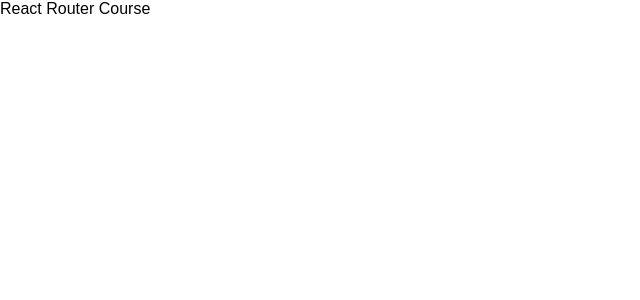
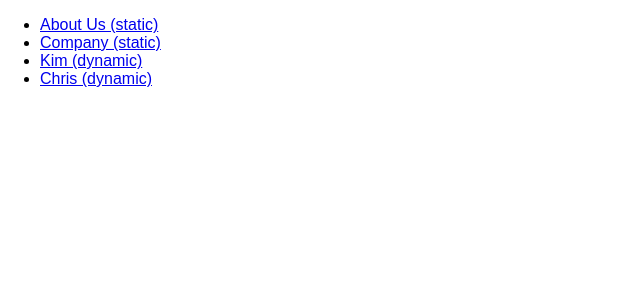
Before and after one commit to vijaybaliah/react-router, a React (Create React App) app: page / in a window 1280 px wide. Shown: the top 300 px of the page, without its empty margins (0-640 px from the left). Built offline with nearby package versions, Linux system fonts and the light colour scheme.

Commit message:
feat: ambiguous routes

```diff
--- a/src/App.js
+++ b/src/App.js
@@ -1,11 +1,35 @@
 import React, { Component } from 'react'
+import {
+  BrowserRouter as Router,
+  Link,
+  Route,
+  Switch
+} from 'react-router-dom'
+
+const About = () => <h2>About</h2>
+const Company = () => <h2>Company</h2>
+const User = ({ match }) => (
+  <div>
+    <h2>User: {match.params.user}</h2>
+  </div>
+)
 
 class App extends Component {
   render() {
     return (
-      <div>
-        React Router Course
-      </div>
+      <Router>
+        <ul>
+          <li><Link to='/about'>About Us (static)</Link></li>
+          <li><Link to='/company'>Company (static)</Link></li>
+          <li><Link to='/kim'>Kim (dynamic)</Link></li>
+          <li><Link to="/chris">Chris (dynamic)</Link></li>
+        </ul>
+        <Switch>
+          <Route path='/about'  component={About} />
+          <Route path='/company'  component={Company} />
+          <Route path='/:user'  component={User} />
+        </Switch>
+      </Router>
     )
   }
 }
```
